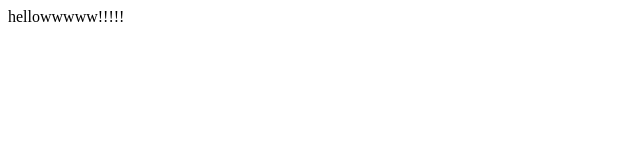
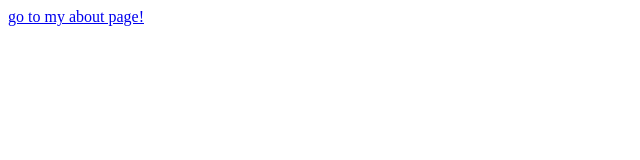
Before and after one commit to seoyeoneon/test-project-1, a plain HTML site: page index.html in a window 1280 px wide. Shown: the whole page, without its empty margins (0-640 px from the left). Drawn offline with Linux system fonts and the light colour scheme.

Commit message:
second version

```diff
--- a/index.html
+++ b/index.html
@@ -6,6 +6,6 @@
     <title>HELLOWWW</title>
 </head>
 <body>
-    hellowwwww!!!!!
+    <a href="about/">go to my about page!</a>
 </body>
 </html>
```
Also changed, not shown: about/index.html (added).
